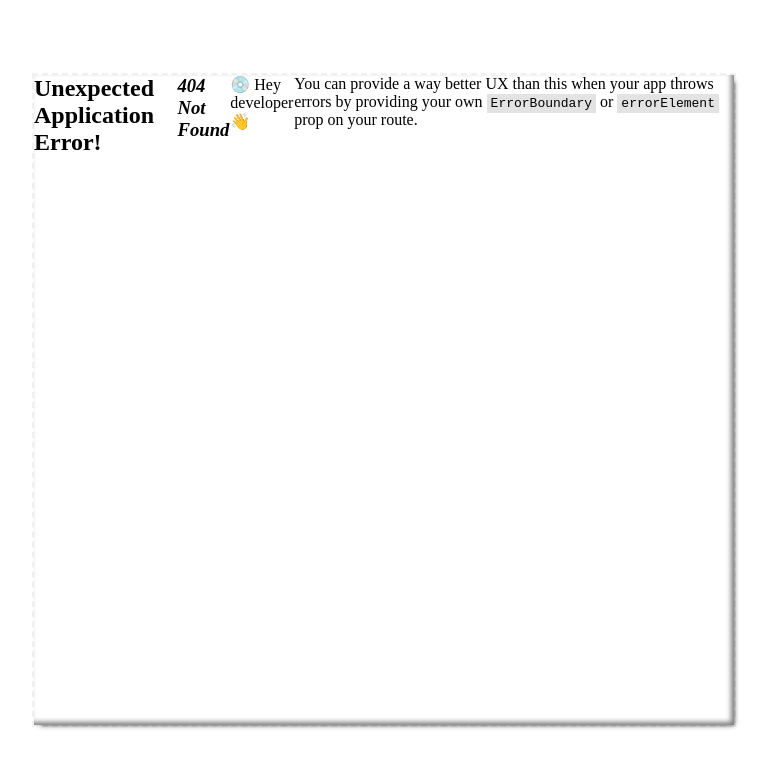
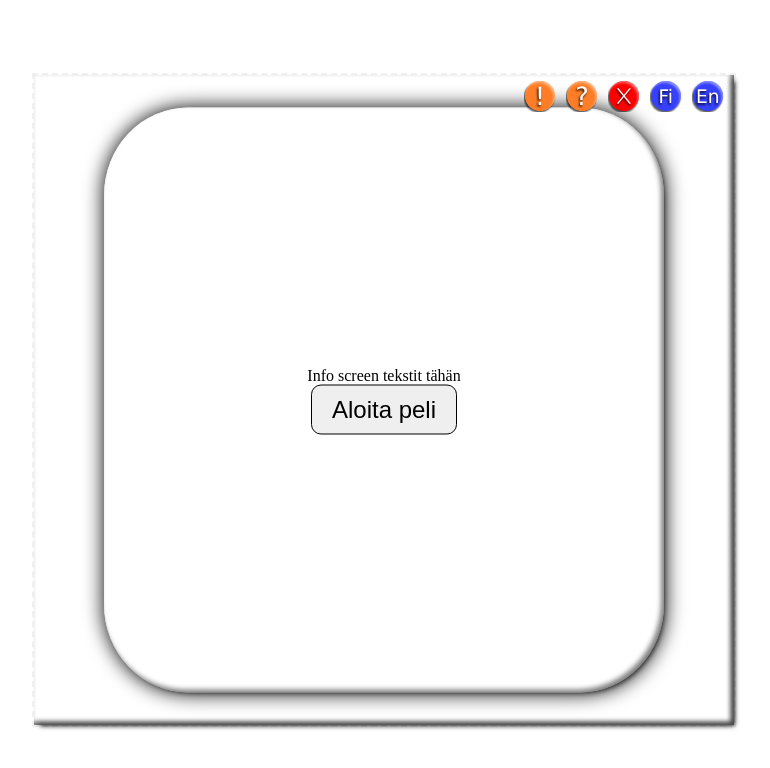
Before and after one commit to Niklas20/Mosaiikki-pelit, a React (Vite) app in the folder Suomen-Kansalliseläimet/: page /info in a window 1280 px wide. Before the commit this address had no page. Shown: the top 768 px of the page, without its empty margins (256-1026 px from the left). Built offline with nearby package versions, Linux system fonts and the light colour scheme.

Commit message:
info screen added

```diff
--- a/Suomen-Kansalliseläimet/src/Router.tsx
+++ b/Suomen-Kansalliseläimet/src/Router.tsx
@@ -3,6 +3,7 @@ import Layout from "./components/Layout/Layout";
 import MainScreen from "./pages/MainScreen/MainScreen";
 import EndScreen from "./pages/EndScreen/EndScreen";
 import GameScreen from "./pages/GameScreen/GameScreen";
+import InfoScreen from "./pages/InfoScreen/InfoScreen";
 
 const Router = () => {
 
@@ -14,6 +15,7 @@ const Router = () => {
                 { path: '/', element: <MainScreen /> },
                 { path: '/end', element: <EndScreen /> },
                 { path: '/game', element: <GameScreen /> },
+                { path: '/info', element: <InfoScreen /> }
             ]
         }
     ]);
--- a/Suomen-Kansalliseläimet/src/data/Translations.json
+++ b/Suomen-Kansalliseläimet/src/data/Translations.json
@@ -12,6 +12,10 @@
         "en": "English"
     },
     "main-screen-button": {
+        "fi": "Aloita peli",
+        "en": "Start game"
+    },
+    "info-screen-button": {
         "fi": "Aloita peli",
         "en": "Start game"
     },
--- /dev/null
+++ b/Suomen-Kansalliseläimet/src/pages/InfoScreen/InfoScreen.css
@@ -0,0 +1,66 @@
+.info-screen-container
+{
+    position: absolute;
+    background-color: white;
+    width: 80%;
+    height: 90%;
+    top: 50%;
+    left: 50%;
+    transform: translate(-50%, -50%);
+    border-radius: 15%;
+    filter: drop-shadow(0px 0px 10px black);
+    box-shadow: inset rgba(0, 0, 0, 0.5) -3px -3px 5px,
+        inset rgba(255, 255, 255, 0.8) 3px 3px 5px,
+        rgba(0, 0, 0, 0.7) 3px 3px 5px -3px;
+    padding: 30px;
+    display: flex;
+    flex-direction: column;
+    align-items: center;
+    justify-content: center;
+    text-align: center;
+}
+
+.info-screen-title
+{
+    font-size: 2.5rem;
+    margin-bottom: 10px;
+    color: #333333;
+}
+
+.info-screen-subtitle
+{
+    font-size: 2rem;
+    margin: 10px 0;
+    color: #444444;
+}
+
+.info-screen-text
+{
+    font-size: 1.2rem;
+    color: #555555;
+    line-height: 1.4;
+    margin-bottom: 10px;
+    backface-visibility: hidden;
+}
+
+.info-screen-button
+{
+    font-size: 1.5rem;
+    border: 1px solid black;
+    border-radius: 10px;
+    padding: 10px 20px;
+}
+
+.info-screen-button:hover
+{
+    background-color: rgb(200, 200, 200);
+    transform: scale(0.95);
+    cursor: url("../../imgs/pointer.png"), pointer;
+}
+
+.info-screen-button:active
+{
+    transform: scale(0.95);
+    bottom: 8%;
+    cursor: url("../../imgs/pointer.png"), pointer;
+}
--- /dev/null
+++ b/Suomen-Kansalliseläimet/src/pages/InfoScreen/InfoScreen.tsx
@@ -0,0 +1,28 @@
+import { useNavigate } from "react-router-dom";
+import "./InfoScreen.css";
+import { useTranslate } from "../../utils/translate";
+
+const InfoScreen = () => {
+    const navigate = useNavigate();
+    const translate = useTranslate();
+
+    const handleButtonClick = () => {
+        navigate("/game");
+    }
+
+    return (
+        <div className="screen info-screen">
+            <div className="info-screen-container">
+                <div>Info screen tekstit tähän</div>
+                <button
+                    className="info-screen-button"
+                    onClick={handleButtonClick}
+                >
+                    {translate("info-screen-button")}
+                </button>
+            </div>
+        </div>
+    )
+}
+
+export default InfoScreen;
```
